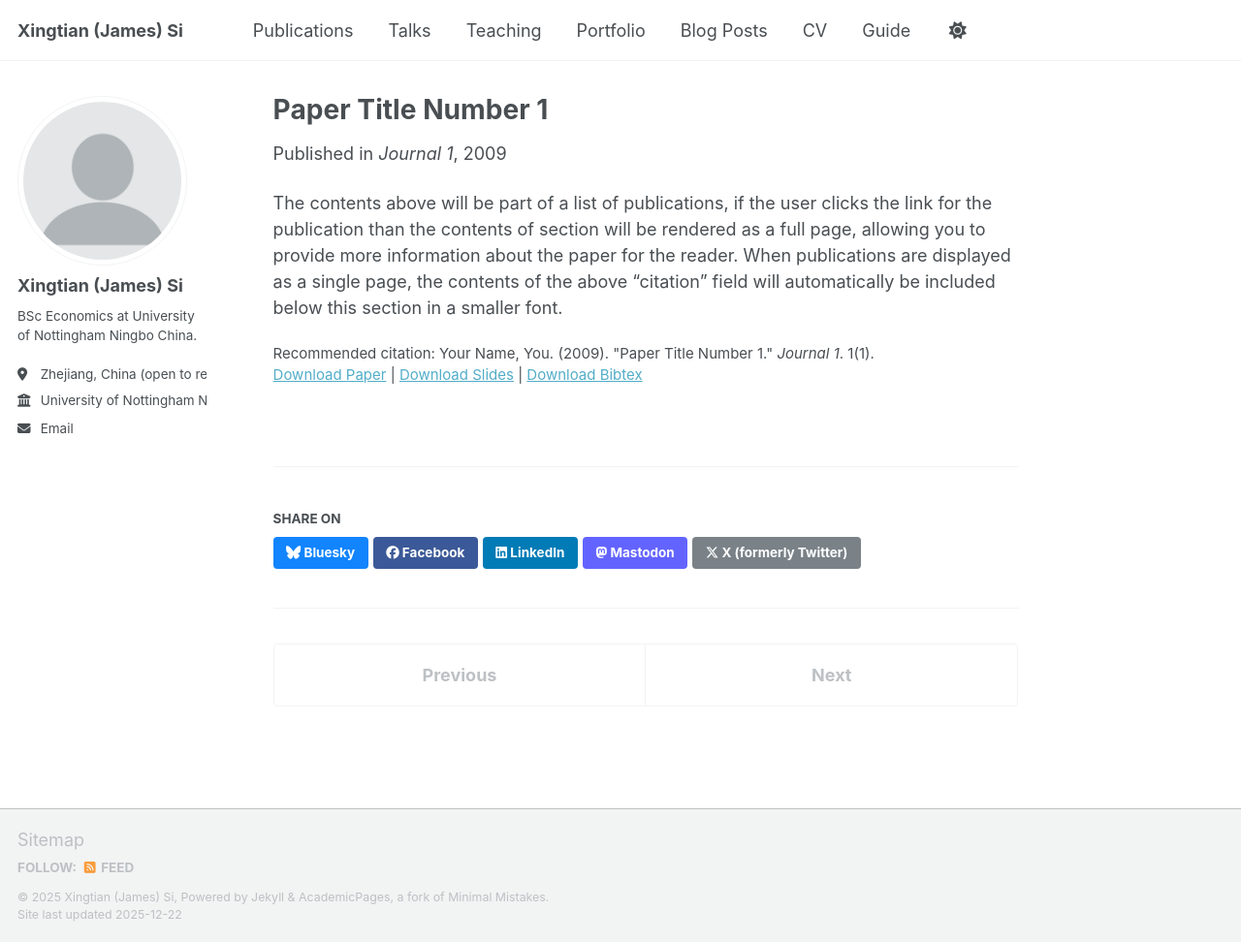
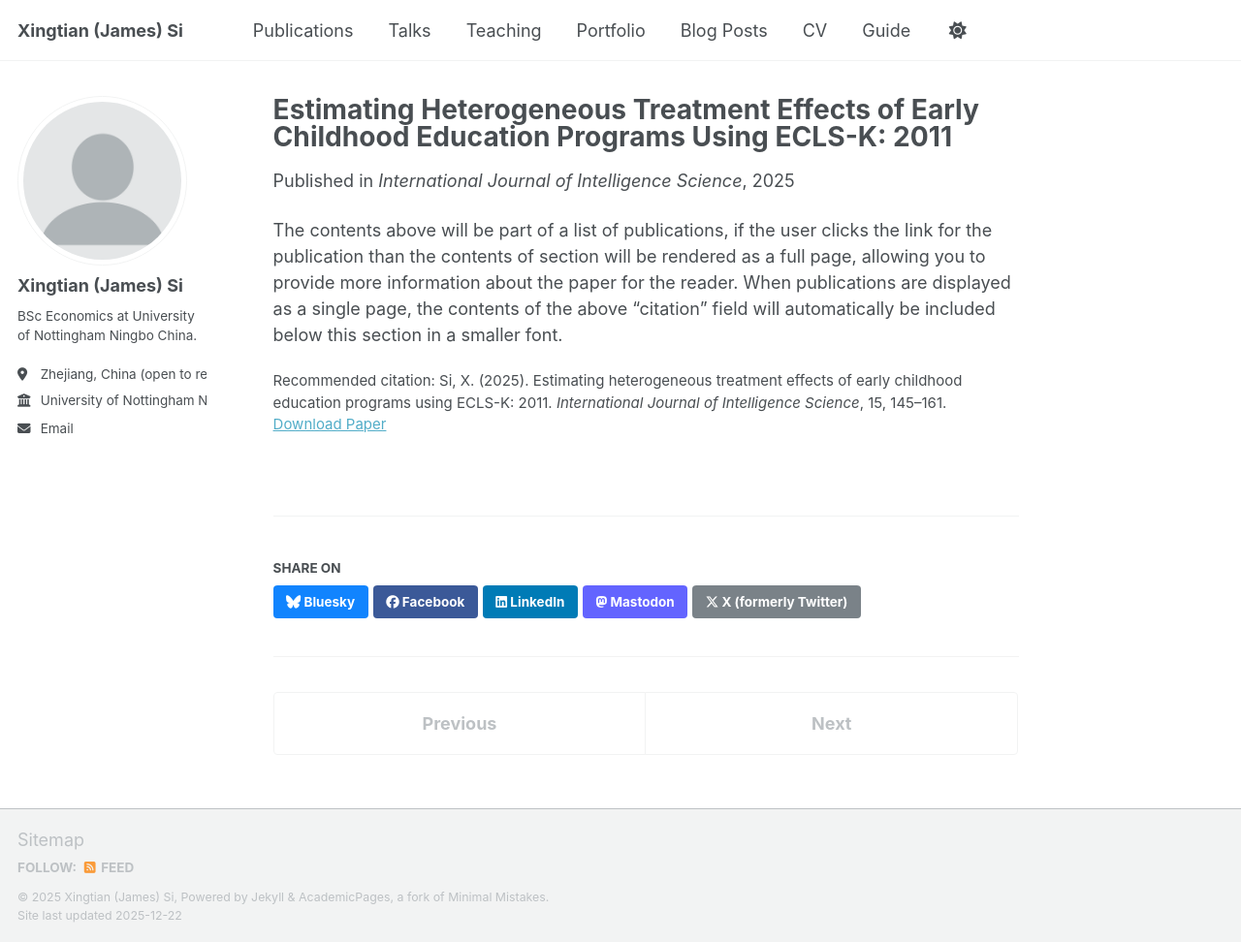
Before and after one commit to sixingtian/sixingtian.github.io, a Jekyll site: the page built from _publications/2009-10-01-paper-title-number-1.md, in a window 1280 px wide and 972 px high. Shown: the whole window at 97% size. Built offline with Jekyll 4.4.1, drawn with Linux system fonts in a browser that asks for light colours; a script bundle is joined from its source files by our own code; library files that are not in the unit come from our copies.

Commit message:
Update publication details for Paper Title Number 1

```diff
--- a/_publications/2009-10-01-paper-title-number-1.md
+++ b/_publications/2009-10-01-paper-title-number-1.md
@@ -1,14 +1,11 @@
 ---
-title: "Paper Title Number 1"
+title: "Estimating Heterogeneous Treatment Effects of Early Childhood Education Programs Using ECLS-K: 2011"
 collection: publications
-category: manuscripts
-permalink: /publication/2009-10-01-paper-title-number-1
-excerpt: 'This paper is about the number 1. The number 2 is left for future work.'
-date: 2009-10-01
-venue: 'Journal 1'
-slidesurl: 'https://academicpages.github.io/files/slides1.pdf'
-paperurl: 'https://academicpages.github.io/files/paper1.pdf'
-bibtexurl: 'https://academicpages.github.io/files/bibtex1.bib'
-citation: 'Your Name, You. (2009). &quot;Paper Title Number 1.&quot; <i>Journal 1</i>. 1(1).'
+permalink: /publication/2025-ijis-eclsk-hte
+excerpt: "Causal ML (heterogeneous treatment effects) using ECLS-K:2011."
+date: 2025-01-01
+venue: "International Journal of Intelligence Science"
+paperurl: ""   # 你如果有论文链接就填；没有就留空
+citation: "Si, X. (2025). Estimating heterogeneous treatment effects of early childhood education programs using ECLS-K: 2011. <i>International Journal of Intelligence Science</i>, 15, 145–161."
 ---
 The contents above will be part of a list of publications, if the user clicks the link for the publication than the contents of section will be rendered as a full page, allowing you to provide more information about the paper for the reader. When publications are displayed as a single page, the contents of the above "citation" field will automatically be included below this section in a smaller font.
```
